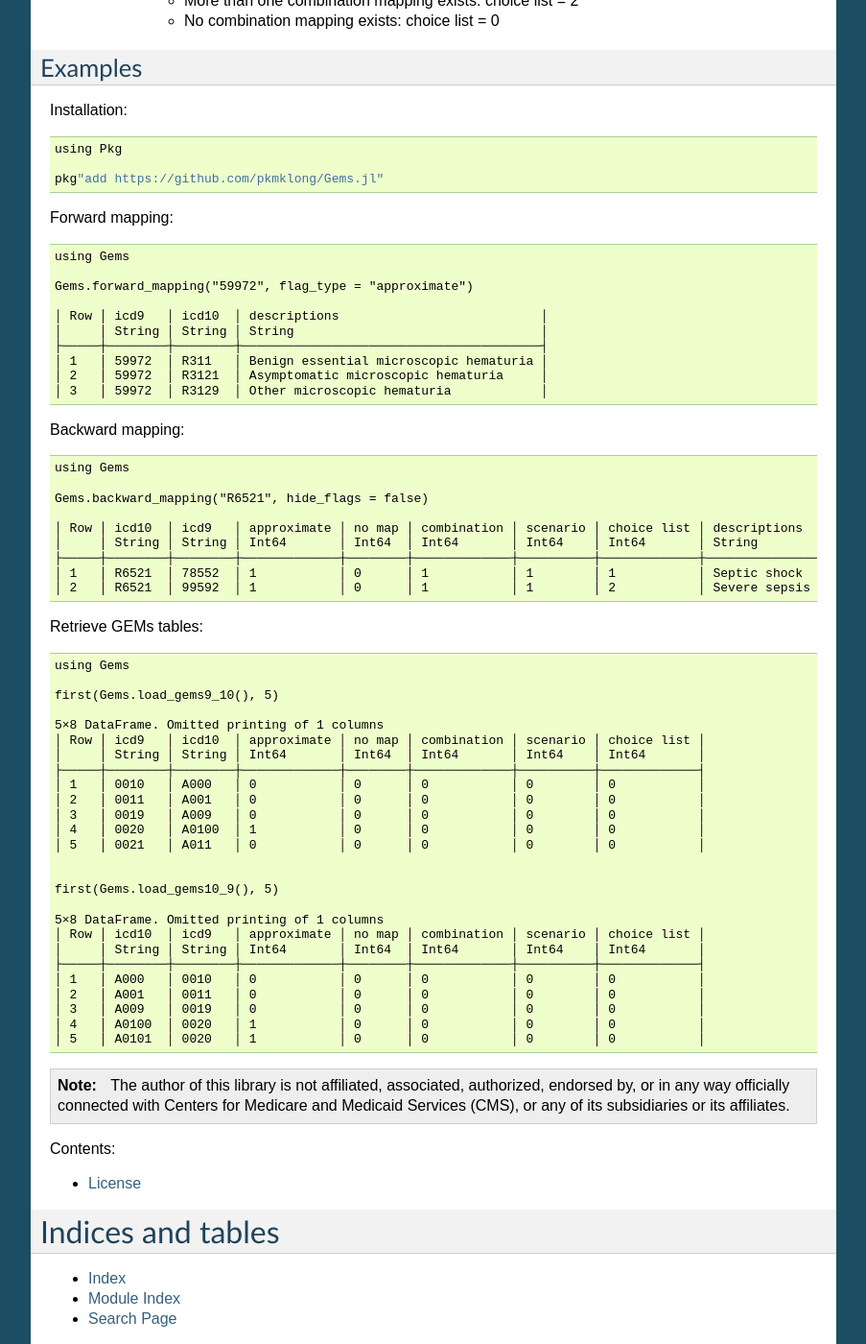
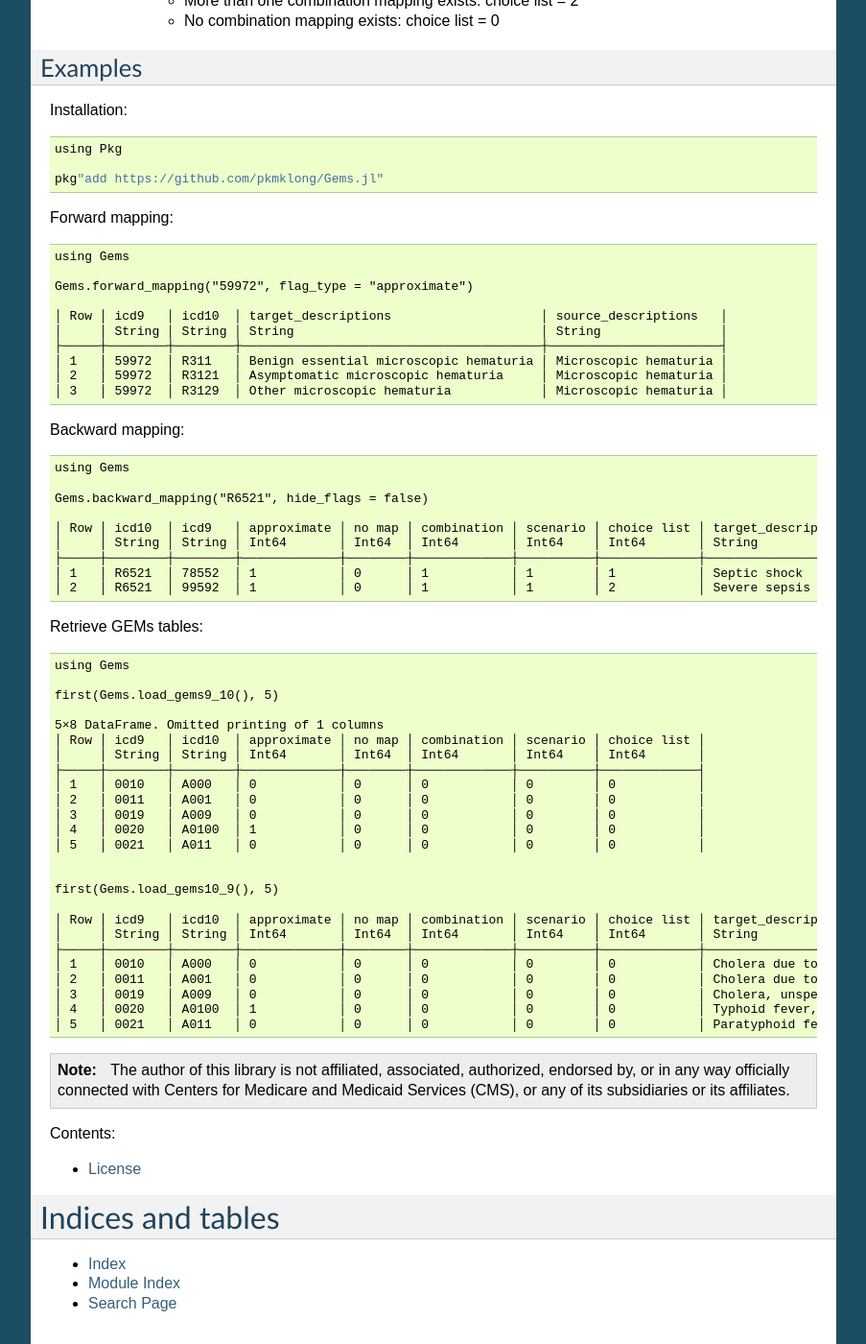
Before and after one commit to patrickmlong/Gems, a Sphinx documentation site: the page built from docs/source/index.rst, in a window 1280 px wide and 1400 px high, scrolled down 758 px. Shown: the whole window at 96% size, without its empty margins (198-1101 px from the left). Built offline with Sphinx 7.4.7, drawn with Linux system fonts in a browser that asks for light colours.

Commit message:
Update index.rst

```diff
--- a/docs/source/index.rst
+++ b/docs/source/index.rst
@@ -50,12 +50,12 @@ Forward mapping::
 
     Gems.forward_mapping("59972", flag_type = "approximate")
 
-    │ Row │ icd9   │ icd10  │ descriptions                           │
-    │     │ String │ String │ String                                 │
-    ├─────┼────────┼────────┼────────────────────────────────────────┤
-    │ 1   │ 59972  │ R311   │ Benign essential microscopic hematuria │
-    │ 2   │ 59972  │ R3121  │ Asymptomatic microscopic hematuria     │
-    │ 3   │ 59972  │ R3129  │ Other microscopic hematuria            │
+    │ Row │ icd9   │ icd10  │ target_descriptions                    │ source_descriptions   │
+    │     │ String │ String │ String                                 │ String                │
+    ├─────┼────────┼────────┼────────────────────────────────────────┼───────────────────────┤
+    │ 1   │ 59972  │ R311   │ Benign essential microscopic hematuria │ Microscopic hematuria │
+    │ 2   │ 59972  │ R3121  │ Asymptomatic microscopic hematuria     │ Microscopic hematuria │
+    │ 3   │ 59972  │ R3129  │ Other microscopic hematuria            │ Microscopic hematuria │
 
 
 Backward mapping::
@@ -64,11 +64,11 @@ Backward mapping::
 
     Gems.backward_mapping("R6521", hide_flags = false)
 
-    │ Row │ icd10  │ icd9   │ approximate │ no map │ combination │ scenario │ choice list │ descriptions  │
-    │     │ String │ String │ Int64       │ Int64  │ Int64       │ Int64    │ Int64       │ String        │
-    ├─────┼────────┼────────┼─────────────┼────────┼─────────────┼──────────┼─────────────┼───────────────┤
-    │ 1   │ R6521  │ 78552  │ 1           │ 0      │ 1           │ 1        │ 1           │ Septic shock  │
-    │ 2   │ R6521  │ 99592  │ 1           │ 0      │ 1           │ 1        │ 2           │ Severe sepsis │
+    │ Row │ icd10  │ icd9   │ approximate │ no map │ combination │ scenario │ choice list │ target_descriptions │ source_descriptions             │
+    │     │ String │ String │ Int64       │ Int64  │ Int64       │ Int64    │ Int64       │ String              │ String                          │
+    ├─────┼────────┼────────┼─────────────┼────────┼─────────────┼──────────┼─────────────┼─────────────────────┼─────────────────────────────────┤
+    │ 1   │ R6521  │ 78552  │ 1           │ 0      │ 1           │ 1        │ 1           │ Septic shock        │ Severe sepsis with septic shock │
+    │ 2   │ R6521  │ 99592  │ 1           │ 0      │ 1           │ 1        │ 2           │ Severe sepsis       │ Severe sepsis with septic shock │
 
 
 
@@ -91,15 +91,14 @@ Retrieve GEMs tables::
 
    first(Gems.load_gems10_9(), 5)
 
-   5×8 DataFrame. Omitted printing of 1 columns
-   │ Row │ icd10  │ icd9   │ approximate │ no map │ combination │ scenario │ choice list │
-   │     │ String │ String │ Int64       │ Int64  │ Int64       │ Int64    │ Int64       │
-   ├─────┼────────┼────────┼─────────────┼────────┼─────────────┼──────────┼─────────────┤
-   │ 1   │ A000   │ 0010   │ 0           │ 0      │ 0           │ 0        │ 0           │
-   │ 2   │ A001   │ 0011   │ 0           │ 0      │ 0           │ 0        │ 0           │
-   │ 3   │ A009   │ 0019   │ 0           │ 0      │ 0           │ 0        │ 0           │
-   │ 4   │ A0100  │ 0020   │ 1           │ 0      │ 0           │ 0        │ 0           │
-   │ 5   │ A0101  │ 0020   │ 1           │ 0      │ 0           │ 0        │ 0           │
+   │ Row │ icd9   │ icd10  │ approximate │ no map │ combination │ scenario │ choice list │ target_descriptions                                │ source_descriptions                   │
+   │     │ String │ String │ Int64       │ Int64  │ Int64       │ Int64    │ Int64       │ String                                             │ String                                │
+   ├─────┼────────┼────────┼─────────────┼────────┼─────────────┼──────────┼─────────────┼────────────────────────────────────────────────────┼───────────────────────────────────────┤
+   │ 1   │ 0010   │ A000   │ 0           │ 0      │ 0           │ 0        │ 0           │ Cholera due to Vibrio cholerae 01, biovar cholerae │ Cholera due to vibrio cholerae        │
+   │ 2   │ 0011   │ A001   │ 0           │ 0      │ 0           │ 0        │ 0           │ Cholera due to Vibrio cholerae 01, biovar eltor    │ Cholera due to vibrio cholerae el tor │
+   │ 3   │ 0019   │ A009   │ 0           │ 0      │ 0           │ 0        │ 0           │ Cholera, unspecified                               │ Cholera, unspecified                  │
+   │ 4   │ 0020   │ A0100  │ 1           │ 0      │ 0           │ 0        │ 0           │ Typhoid fever, unspecified                         │ Typhoid fever                         │
+   │ 5   │ 0021   │ A011   │ 0           │ 0      │ 0           │ 0        │ 0           │ Paratyphoid fever A                                │ Paratyphoid fever A                   │
 
 
 .. note::
```
